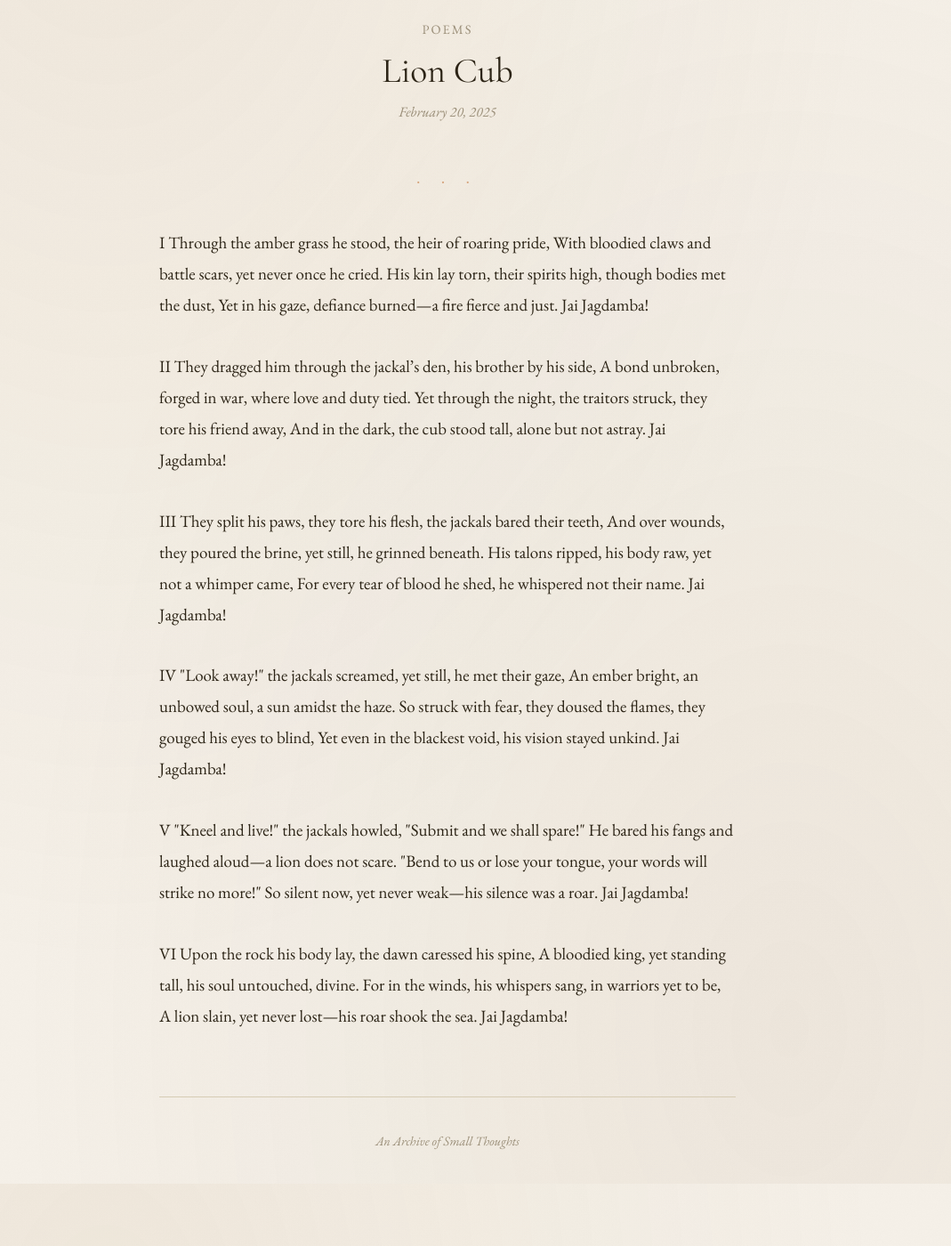
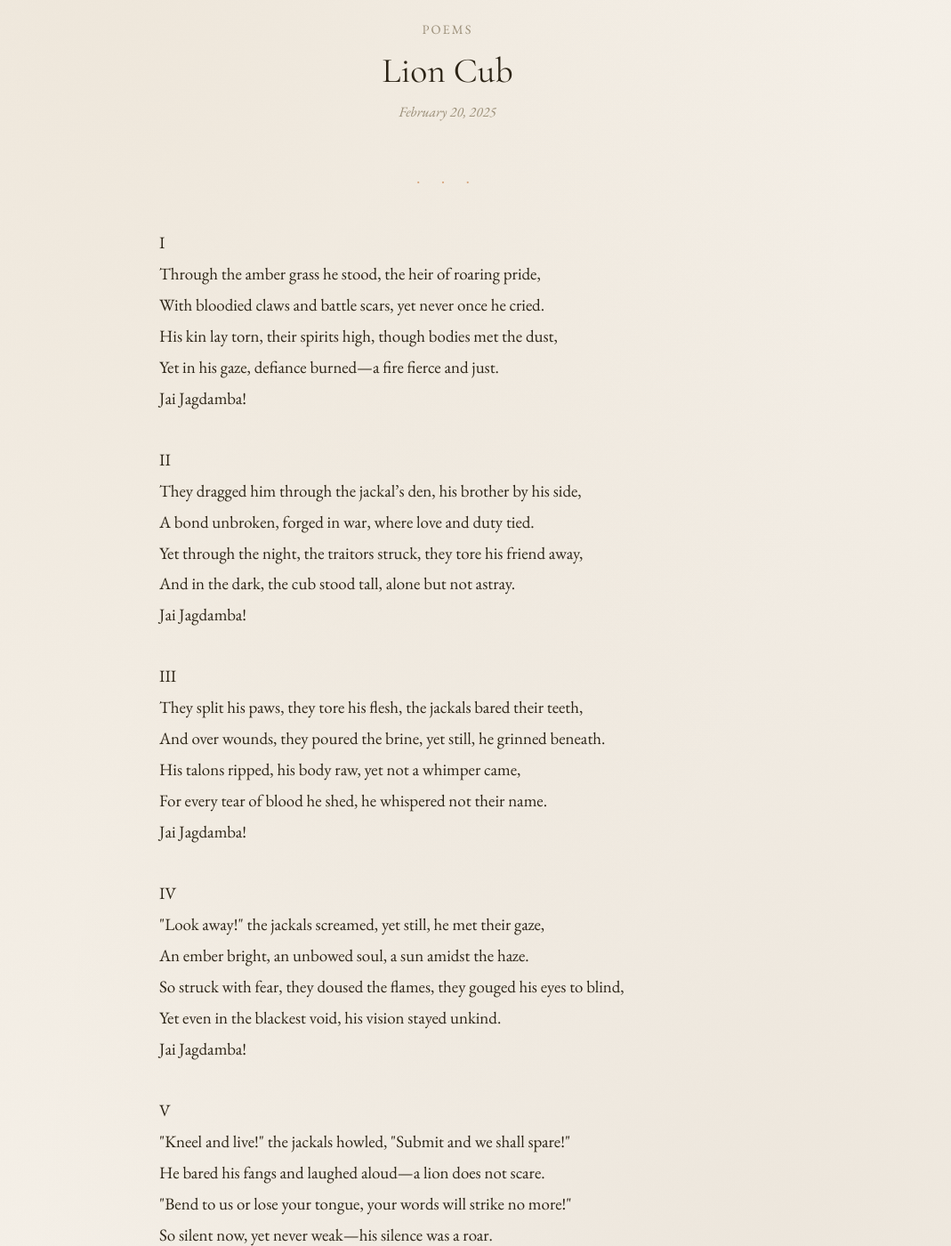
Before and after one commit to sgolwara/sgolwara.github.io, a Jekyll site: the page built from _poems/lion-club.md, in a window 1280 px wide and 1400 px high, scrolled down 412 px. Shown: the whole window at 89% size, without its empty margins (137-1206 px from the left). Built offline with Jekyll 4.4.1, drawn with Linux system fonts in a browser that asks for light colours; some web fonts are replaced; before the commit the page ends 1742 px from its top, so only the background shows below that; some of the changed text lies outside the part shown.

Commit message:
Update lion-club.md

```diff
--- a/_poems/lion-club.md
+++ b/_poems/lion-club.md
@@ -4,55 +4,55 @@ date: 2025-02-20
 ---
 
 <div class = "stanza">
-I
-Through the amber grass he stood, the heir of roaring pride,
-With bloodied claws and battle scars, yet never once he cried.
-His kin lay torn, their spirits high, though bodies met the dust,
-Yet in his gaze, defiance burned—a fire fierce and just.
-Jai Jagdamba!
+I<br>
+Through the amber grass he stood, the heir of roaring pride,<br>
+With bloodied claws and battle scars, yet never once he cried.<br>
+His kin lay torn, their spirits high, though bodies met the dust,<br>
+Yet in his gaze, defiance burned—a fire fierce and just.<br>
+Jai Jagdamba!<br>
 </div>
 
 <div class = "stanza">
-II
-They dragged him through the jackal’s den, his brother by his side,
-A bond unbroken, forged in war, where love and duty tied.
-Yet through the night, the traitors struck, they tore his friend away,
-And in the dark, the cub stood tall, alone but not astray.
-Jai Jagdamba!
+II<br>
+They dragged him through the jackal’s den, his brother by his side,<br>
+A bond unbroken, forged in war, where love and duty tied.<br>
+Yet through the night, the traitors struck, they tore his friend away,<br>
+And in the dark, the cub stood tall, alone but not astray.<br>
+Jai Jagdamba!<br>
 </div>
 
 <div class = "stanza">
-III
-They split his paws, they tore his flesh, the jackals bared their teeth,
-And over wounds, they poured the brine, yet still, he grinned beneath.
-His talons ripped, his body raw, yet not a whimper came,
-For every tear of blood he shed, he whispered not their name.
-Jai Jagdamba!
+III<br>
+They split his paws, they tore his flesh, the jackals bared their teeth,<br>
+And over wounds, they poured the brine, yet still, he grinned beneath.<br>
+His talons ripped, his body raw, yet not a whimper came,<br>
+For every tear of blood he shed, he whispered not their name.<br>
+Jai Jagdamba!<br>
 </div>
 
 <div class = "stanza">
-IV
-"Look away!" the jackals screamed, yet still, he met their gaze,
-An ember bright, an unbowed soul, a sun amidst the haze.
-So struck with fear, they doused the flames, they gouged his eyes to blind,
-Yet even in the blackest void, his vision stayed unkind.
-Jai Jagdamba!
+IV<br>
+"Look away!" the jackals screamed, yet still, he met their gaze,<br>
+An ember bright, an unbowed soul, a sun amidst the haze.<br>
+So struck with fear, they doused the flames, they gouged his eyes to blind,<br>
+Yet even in the blackest void, his vision stayed unkind.<br>
+Jai Jagdamba!<br>
 </div>
 
 <div class = "stanza">
-V
-"Kneel and live!" the jackals howled, "Submit and we shall spare!"
-He bared his fangs and laughed aloud—a lion does not scare.
-"Bend to us or lose your tongue, your words will strike no more!"
-So silent now, yet never weak—his silence was a roar.
-Jai Jagdamba!
+V<br>
+"Kneel and live!" the jackals howled, "Submit and we shall spare!"<br>
+He bared his fangs and laughed aloud—a lion does not scare.<br>
+"Bend to us or lose your tongue, your words will strike no more!"<br>
+So silent now, yet never weak—his silence was a roar.<br>
+Jai Jagdamba!<br>
 </div>
 
 <div class = "stanza">
-VI
-Upon the rock his body lay, the dawn caressed his spine,
-A bloodied king, yet standing tall, his soul untouched, divine.
-For in the winds, his whispers sang, in warriors yet to be,
-A lion slain, yet never lost—his roar shook the sea.
-Jai Jagdamba!
+VI<br>
+Upon the rock his body lay, the dawn caressed his spine,<br>
+A bloodied king, yet standing tall, his soul untouched, divine.<br>
+For in the winds, his whispers sang, in warriors yet to be,<br>
+A lion slain, yet never lost—his roar shook the sea.<br>
+Jai Jagdamba!<br>
 </div>
```
